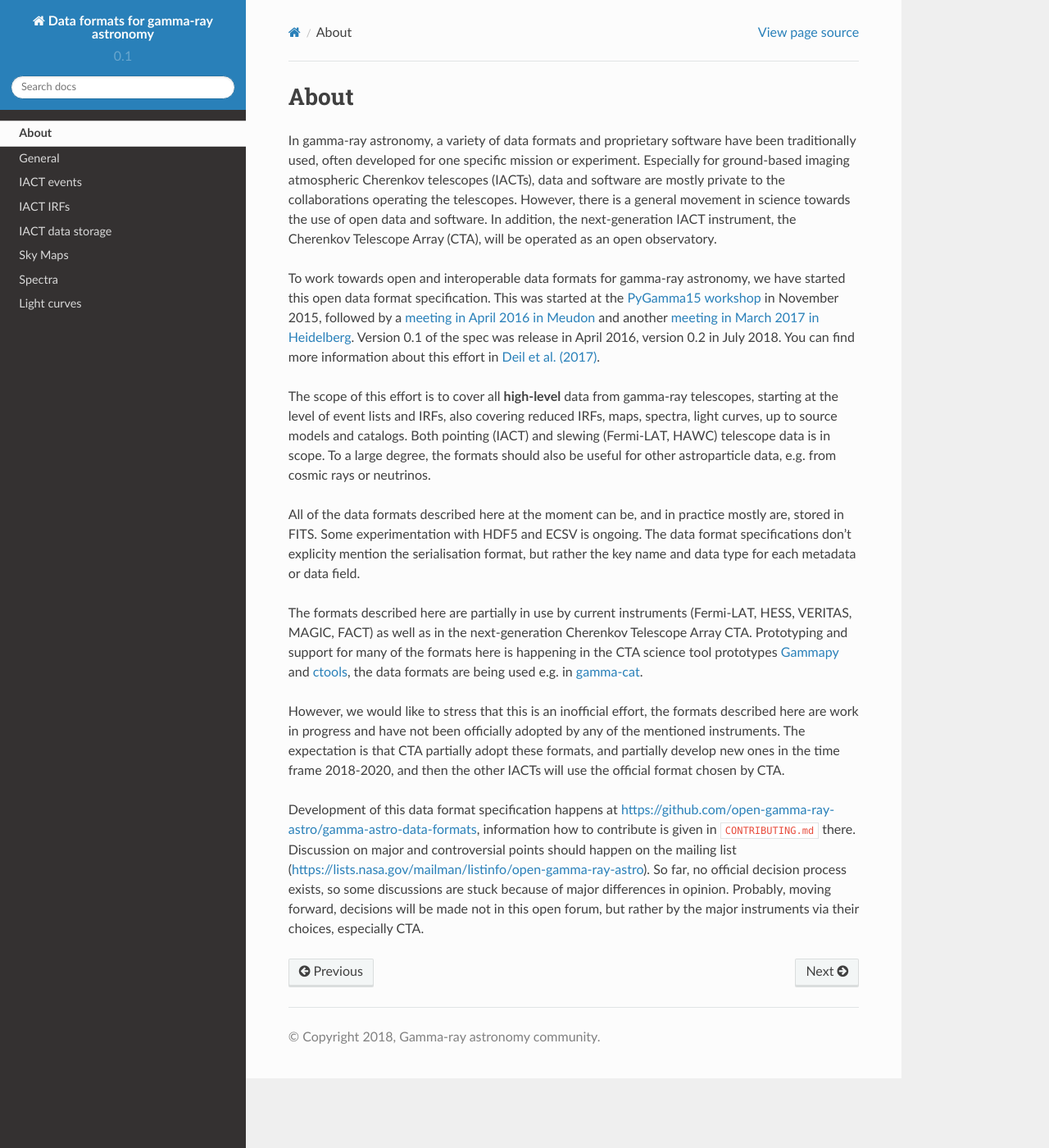
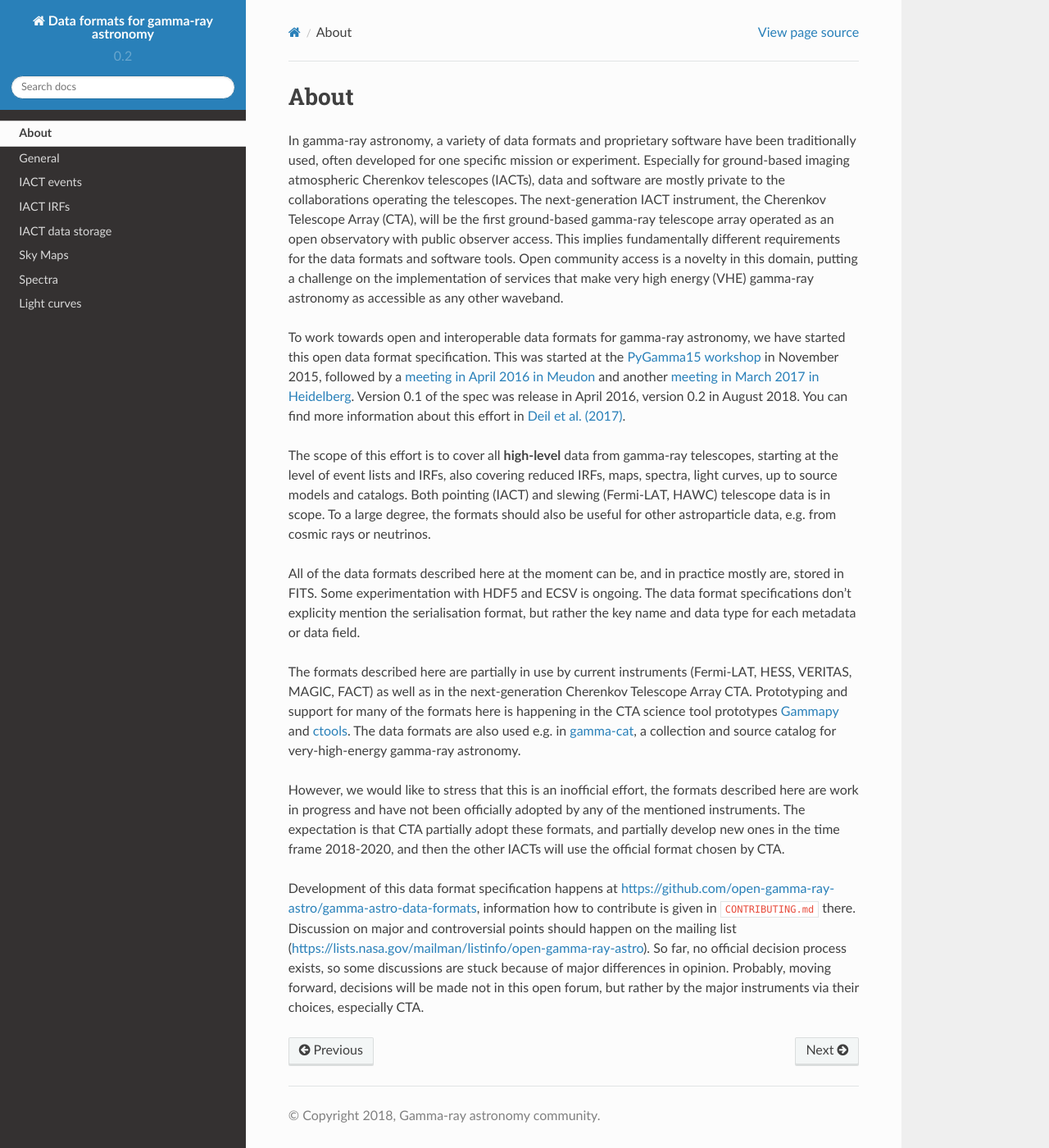
Before and after one commit to open-gamma-ray-astro/gamma-astro-data-formats, a Sphinx documentation site: the page built from source/about.rst, in a window 1280 px wide and 1400 px high. Shown: the whole window at 82% size. Built offline with Sphinx 7.4.7 and the Read the Docs theme 2.0.0, drawn with Linux system fonts in a browser that asks for light colours.

Commit message:
Small polish on intro

```diff
--- a/source/about.rst
+++ b/source/about.rst
@@ -9,15 +9,19 @@ In gamma-ray astronomy, a variety of data formats and proprietary software have
 been traditionally used, often developed for one specific mission or experiment.
 Especially for ground-based imaging atmospheric Cherenkov telescopes (IACTs),
 data and software are mostly private to the collaborations operating the
-telescopes. However, there is a general movement in science towards the use of
-open data and software. In addition, the next-generation IACT instrument, the
-Cherenkov Telescope Array (CTA), will be operated as an open observatory.
+telescopes. The next-generation IACT instrument, the Cherenkov Telescope Array
+(CTA), will be the first ground-based gamma-ray telescope array operated as an
+open observatory with public observer access. This implies fundamentally
+different requirements for the data formats and software tools. Open community
+access is a novelty in this domain, putting a challenge on the implementation of
+services that make very high energy (VHE) gamma-ray astronomy as accessible as
+any other waveband.
 
 To work towards open and interoperable data formats for gamma-ray astronomy, we
 have started this open data format specification. This was started at the
 `PyGamma15 workshop`_ in November 2015, followed by a `meeting in April 2016 in
 Meudon`_ and another `meeting in March 2017 in Heidelberg`_. Version
-0.1 of the spec was release in April 2016, version 0.2 in July 2018. You can
+0.1 of the spec was release in April 2016, version 0.2 in August 2018. You can
 find more information about this effort in `Deil et al. (2017)
 <https://adsabs.harvard.edu/abs/2017AIPC.1792g0006D>`__.
 
@@ -36,8 +40,9 @@ but rather the key name and data type for each metadata or data field.
 The formats described here are partially in use by current instruments
 (Fermi-LAT, HESS, VERITAS, MAGIC, FACT) as well as in the next-generation
 Cherenkov Telescope Array CTA. Prototyping and support for many of the formats
-here is happening in the CTA science tool prototypes `Gammapy`_ and `ctools`_,
-the data formats are being used e.g. in `gamma-cat`_.
+here is happening in the CTA science tool prototypes `Gammapy`_ and `ctools`_.
+The data formats are also used e.g. in `gamma-cat`_, a collection and source
+catalog for very-high-energy gamma-ray astronomy.
 
 However, we would like to stress that this is an inofficial effort, the formats
 described here are work in progress and have not been officially adopted by any
--- a/source/conf.py
+++ b/source/conf.py
@@ -59,9 +59,9 @@ author = 'Gamma-ray astronomy community'
 # built documents.
 #
 # The short X.Y version.
-version = '0.1'
+version = '0.2'
 # The full version, including alpha/beta/rc tags.
-release = '0.1'
+release = '0.2'
 
 # The language for content autogenerated by Sphinx. Refer to documentation
 # for a list of supported languages.
--- a/source/events/index.rst
+++ b/source/events/index.rst
@@ -34,8 +34,6 @@ if they want to analyse parts of observations. One option could be to absorb the
 dead-time correction into the effective areas, another option could be to add
 dead-time correction factors to GTI tables.
 
-Without further ado, here is the current spec:
-
 .. toctree::
    :maxdepth: 1
 
```
